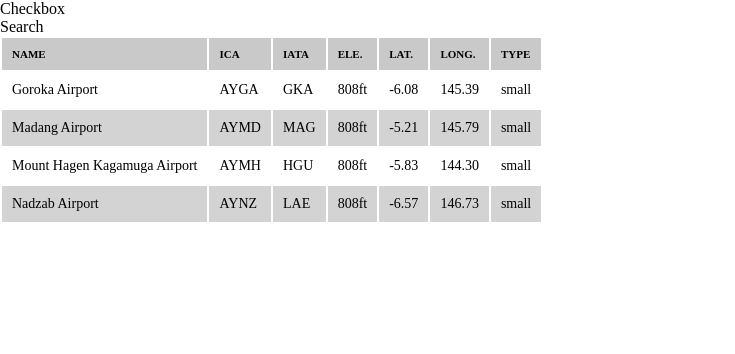
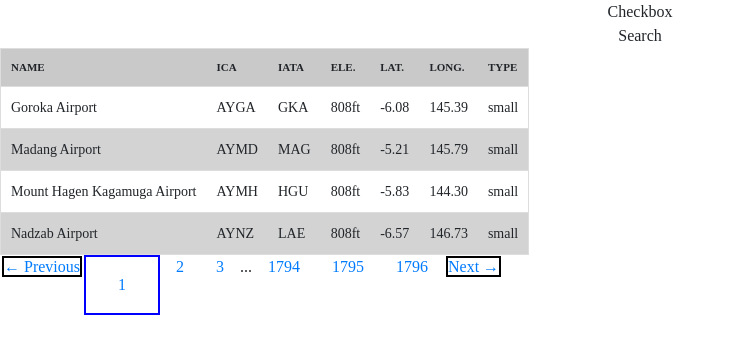
Before and after one commit to yogeshu/React_Table, a React (Create React App) app: page / in a window 1280 px wide. Shown: the top 354 px of the page, without its empty margins (0-735 px from the left). Built offline with nearby package versions, Linux system fonts and the light colour scheme.

Commit message:
React Paginate added and bind the logic with it

```diff
--- a/package.json
+++ b/package.json
@@ -6,6 +6,7 @@
     "@testing-library/jest-dom": "^5.12.0",
     "@testing-library/react": "^11.2.6",
     "@testing-library/user-event": "^12.8.3",
+    "bootstrap": "^4.6.0",
     "react": "^17.0.2",
     "react-dom": "^17.0.2",
     "react-paginate": "^7.1.2",
--- a/src/App.css
+++ b/src/App.css
@@ -2,6 +2,7 @@ body {
   font-family: "Gotham";
 }
 .responsive-table {
+  text-align: center;
   width: 100%;
   margin: 0;
   padding: 0;
@@ -72,3 +73,18 @@ body {
     display: none;
   }
 }
+
+
+/* pagination */
+
+.pagination__link{
+  border: 2px solid #000;
+margin: 2px;
+}
+.pageCount{
+  padding: 1rem;
+}
+.pagination__link--active{
+  border: 2px solid blue;
+  padding: 1rem;
+}
--- a/src/App.js
+++ b/src/App.js
@@ -1,6 +1,6 @@
 import React, { useState, useEffect } from "react";
 import ReactPaginate from "react-paginate";
-
+import 'bootstrap/dist/css/bootstrap.min.css'
 import Checkbox from "./components/Checkbox";
 import Search from "./components/Search";
 import "./App.css";
@@ -33,7 +33,9 @@ function App() {
   const offset = currentPage * PER_PAGE;
   const currentPageData = data.slice(offset, offset + PER_PAGE);
   const pageCount = Math.ceil(data.length / PER_PAGE);
-
+  const handleSearchName = (e) => {
+    // setSearch(e.target.value);
+  };
 
   function handlePageClick({ selected: selectedPage }) {
     setCurrentPage(selectedPage);
@@ -97,6 +99,19 @@ function App() {
             ))}
         </tbody>
       </table>
+      <ReactPaginate
+        previousLabel={"← Previous"}
+        nextLabel={"Next →"}
+        pageCount={pageCount}
+        onPageChange={handlePageClick}
+        pageRangeDisplayed={2}
+        pageLinkClassName={"pageCount"}
+        containerClassName={"pagination"}
+        previousLinkClassName={"pagination__link"}
+        nextLinkClassName={"pagination__link"}
+        disabledClassName={"pagination__link--disabled"}
+        activeClassName={"pagination__link--active"}
+      />
     </div>
   );
 }
```
Also changed, not shown: 1 other file (tests, documents, lock files or other folders).
